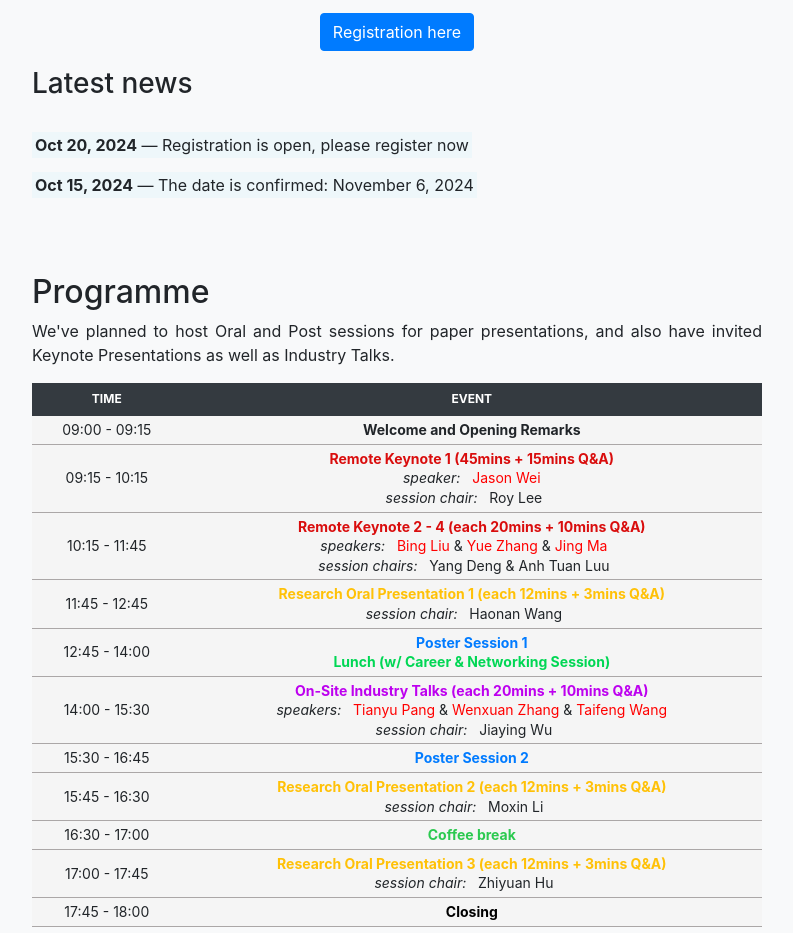
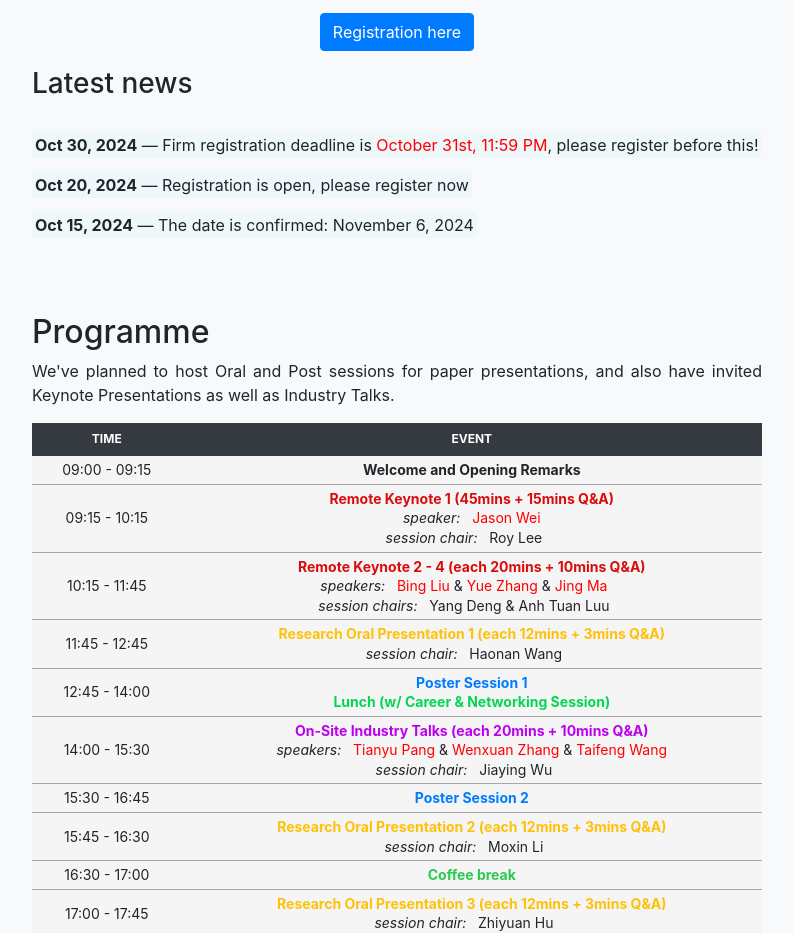
Before and after one commit to WING-NUS/SSNLP-2024, a website with bundled scripts: page index.html in a window 1280 px wide. Shown: the part 847-1780 px from the top of the page, without its empty margins (243-1036 px from the left). Built offline with nearby package versions, Linux system fonts and the light colour scheme; files whose address does not match are found by name.

Commit message:
Update index.html

```diff
--- a/index.html
+++ b/index.html
@@ -198,6 +198,8 @@
 <!--                   <p><span class="white_bg"><strong>Dec 19, 2023</strong> — All the Posters and relevant materials can be downloaded from <a href="https://drive.google.com/drive/folders/1Njknx9-8A1Vk2d40vP7Pmce6_6tTDAQ3?usp=sharing-->
 <!--">here.</a></span></p>-->
 <!--                   <p><span class="white_bg"><strong>Nov 30, 2023</strong> — Program is confirmed, see you all</span></p>-->
+
+                  <p><span class="white_bg"><strong>Oct 30, 2024</strong> — Firm registration deadline is <font color="red">October 31st, 11:59 PM</font>, please register before this!</span></p>
                   <p><span class="white_bg"><strong>Oct 20, 2024</strong> — Registration is open, please register now</span></p>
                    <p><span class="white_bg"><strong>Oct 15, 2024</strong> — The date is confirmed: November 6, 2024</span></p>
 
```
